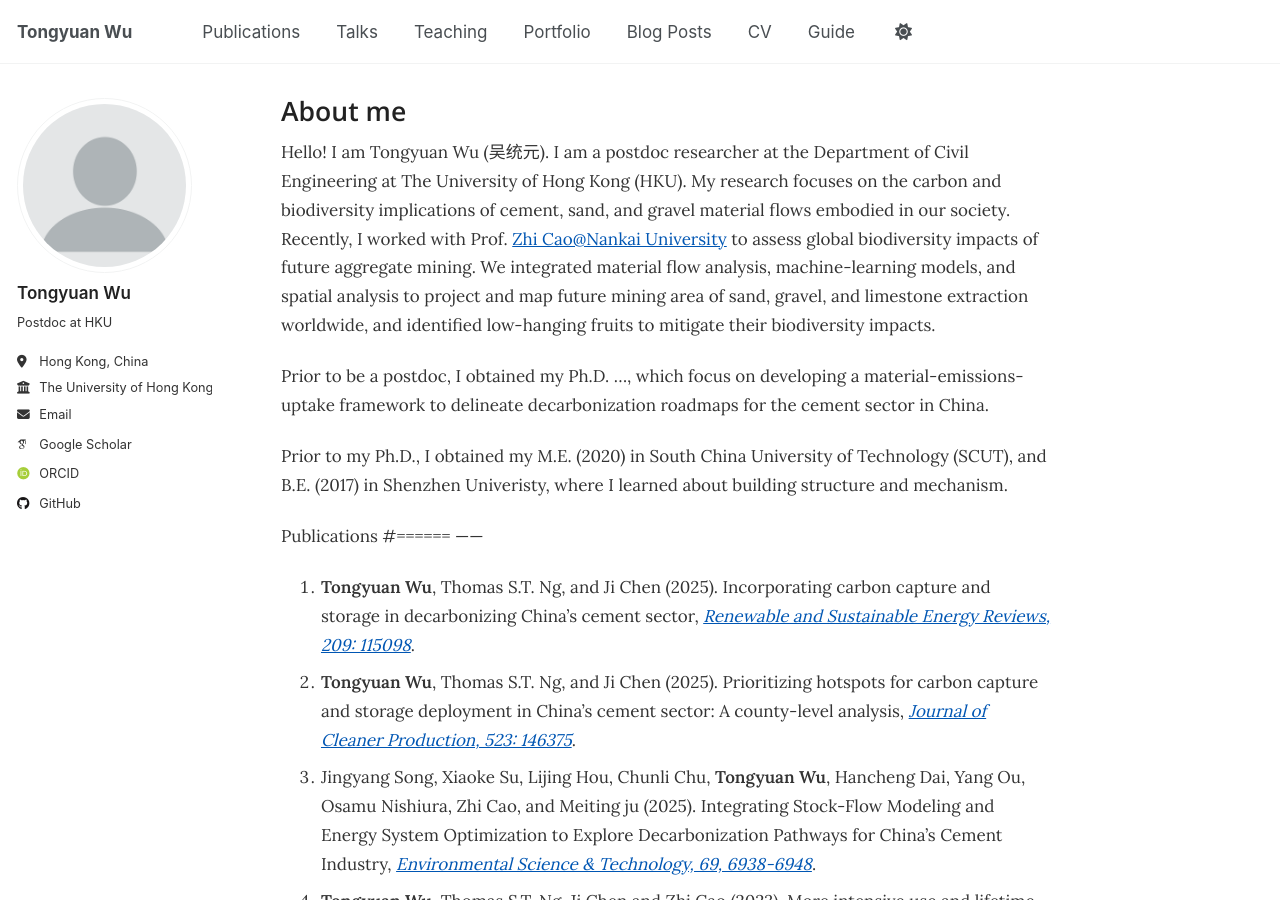
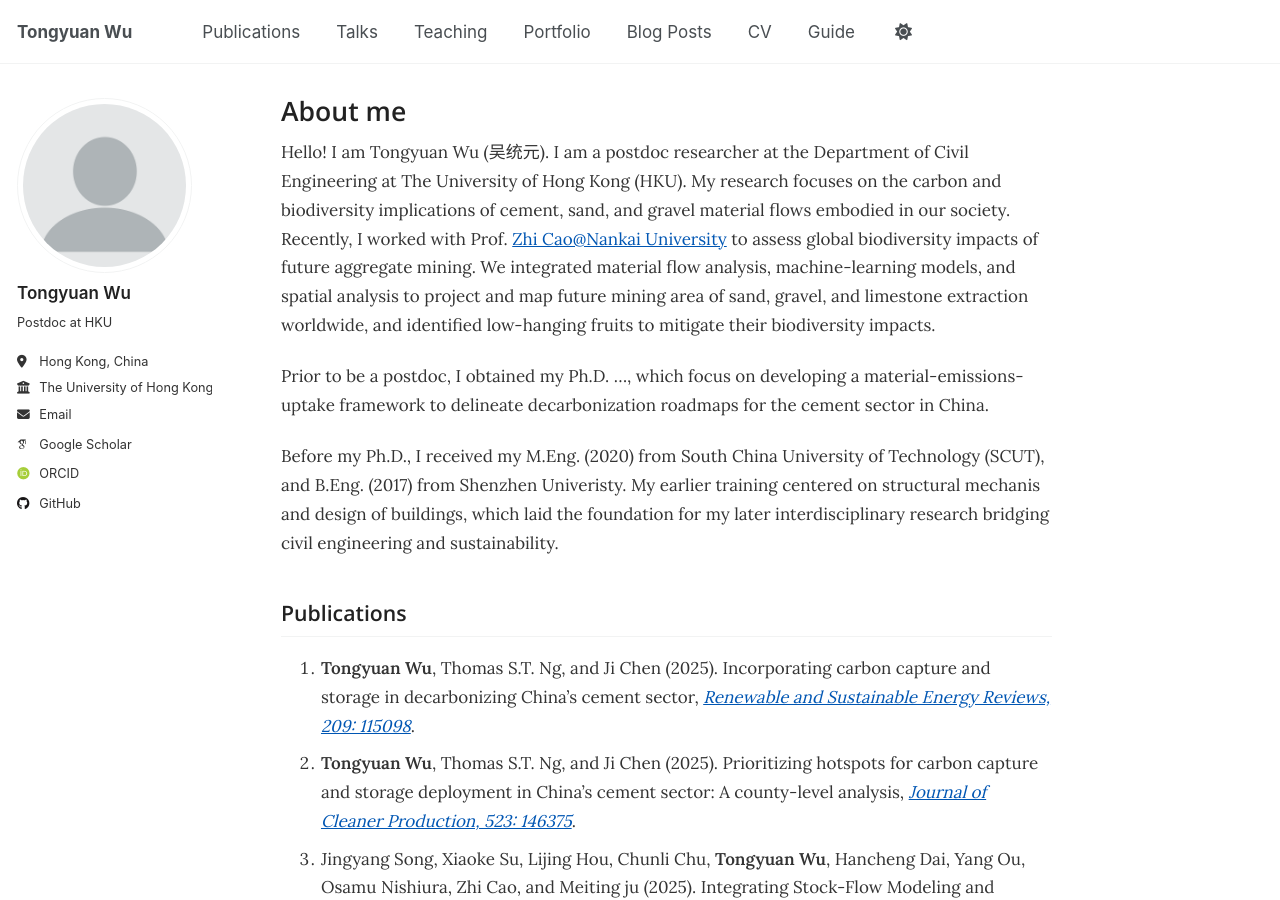
Before and after one commit to tongyuanwu/tongyuanwu.github.io, a Jekyll site: the page built from _pages/about.md, in a window 1280 px wide and 900 px high. Built offline with Jekyll 4.4.1, drawn with Linux system fonts in a browser that asks for light colours; some web fonts are replaced; a script that is not in the unit is left out.

Commit message:
Update about.md

```diff
--- a/_pages/about.md
+++ b/_pages/about.md
@@ -11,10 +11,9 @@ Hello! I am Tongyuan Wu (吴统元). I am a postdoc researcher at the Department
 
 Prior to be a postdoc, I obtained my Ph.D. ..., which focus on developing a material-emissions-uptake framework to delineate decarbonization roadmaps for the cement sector in China.
 
-Prior to my Ph.D., I obtained my M.E. (2020) in South China University of Technology (SCUT), and B.E. (2017) in Shenzhen Univeristy, where I learned about building structure and mechanism.
+Before my Ph.D., I received my M.Eng. (2020) from South China University of Technology (SCUT), and B.Eng. (2017) from Shenzhen Univeristy. My earlier training centered on structural mechanis and design of buildings, which laid the foundation for my later interdisciplinary research bridging civil engineering and sustainability.
 
 Publications
-#======
 ------
 1. **Tongyuan Wu**, Thomas S.T. Ng, and Ji Chen (2025). Incorporating carbon capture and storage in decarbonizing China’s cement sector, [*Renewable and Sustainable Energy Reviews, 209: 115098*](https://doi.org/10.1016/j.rser.2024.115098).
 2. **Tongyuan Wu**, Thomas S.T. Ng, and Ji Chen (2025). Prioritizing hotspots for carbon capture and storage deployment in China’s cement sector: A county-level analysis, [*Journal of Cleaner Production, 523: 146375*](https://doi.org/10.1016/j.jclepro.2025.146375).
```
